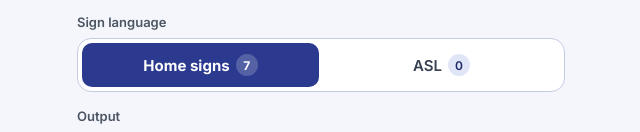
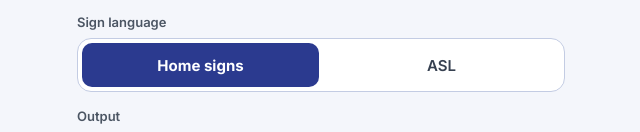
Before and after one commit to Neelabhra08/build-for-one-top-g-s, a React (Vite) app: page / in a window 1280 px wide. Shown: the part 167-299 px from the top of the page, without its empty margins (319-959 px from the left). Built offline with nearby package versions, Linux system fonts and the light colour scheme; a web font is replaced by a local one.

Commit message:
fix(ui): remove sign counts from the sign language switch

```diff
--- a/src/App.jsx
+++ b/src/App.jsx
@@ -412,7 +412,6 @@ export default function App() {
               onClick={() => setStore((prev) => ({ ...prev, signLanguage: l.id }))}
             >
               {l.label}
-              <span className="seg-count">{(store.sets[l.id] ?? []).length + (l.id === 'home' ? STARTER_GESTURES.length : 0)}</span>
             </button>
           ))}
         </div>
```
